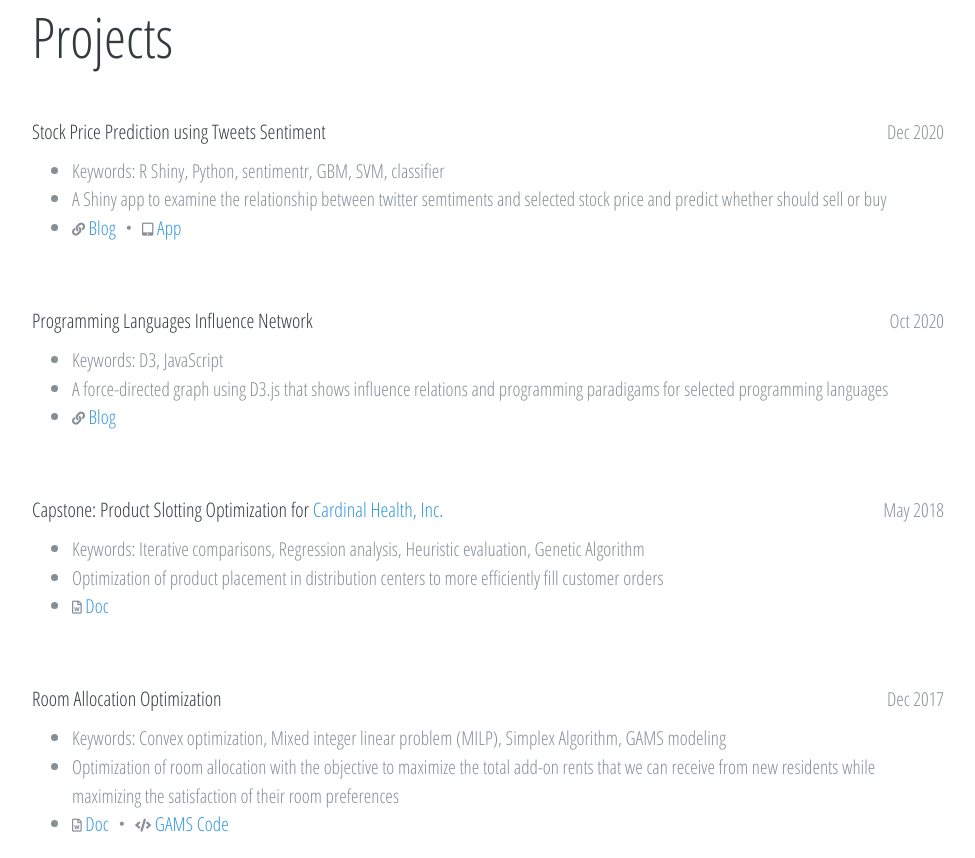
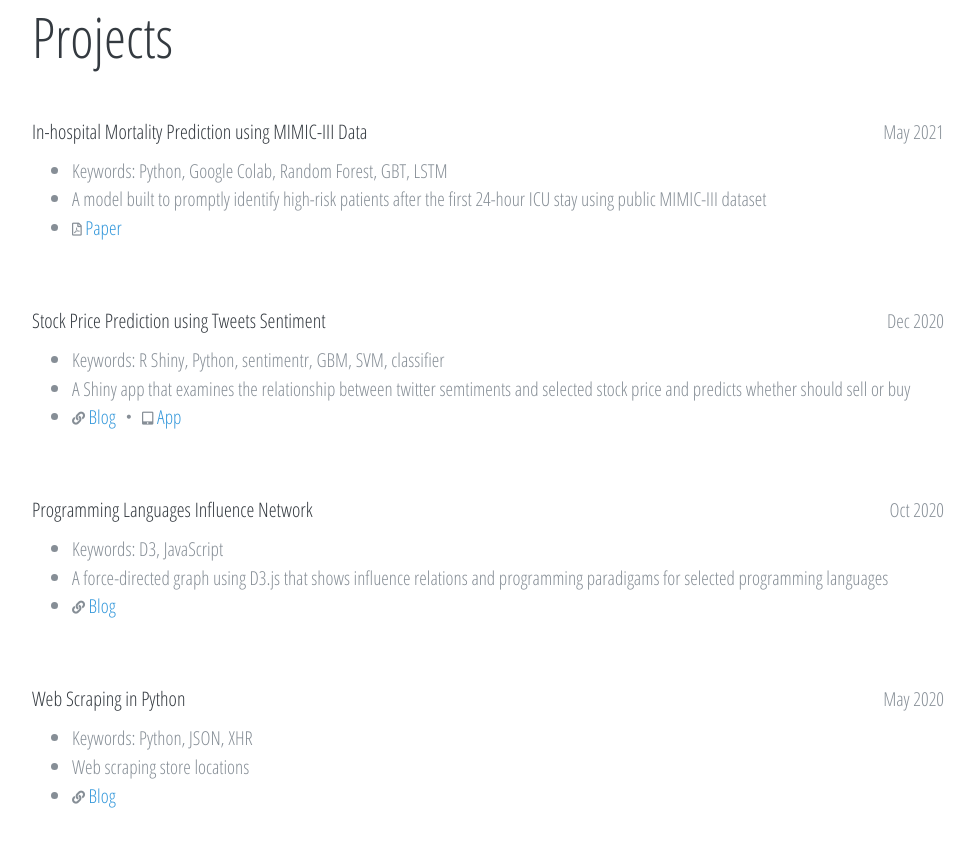
Before and after one commit to JeannieChen/JeannieChen.github.io, a plain HTML site: page index.html in a window 1280 px wide. Shown: the part 2833-3691 px from the top of the page, without its empty margins (288-1263 px from the left). Drawn offline with nearby package versions, Linux system fonts and the light colour scheme; a web font is replaced by a local one.

Commit message:
updated projects May 2021

```diff
--- a/index.html
+++ b/index.html
@@ -264,36 +264,34 @@
     </div>
 
 
-    <!-- 4. Project
-      <section class="resume-section p-3 p-lg-5 d-flex d-column">
-        <div class="my-auto">
-          <h2 class="mb-5"> Project & Blog </h2>
-          <a href="https://jeanniechen.github.io/blogs/">
-            <img class="shadow p-3 mb-5 bg-white rounded" src="img/blog.jpg">
-          </a>
-
-          <div class="col mb-4 d-flex">
-            <div class="card border-light shadow-sm">
-              <img src="img/yelpcamp.gif" class="card-img-top" alt="animated">
-              <div class="card-body">
-                <h5 class="card-title">
-                  <a href="https://guarded-river-63367.herokuapp.com/campgrounds">
-                    <i class="fal fa-link"></i> Yelp Camp
-                  </a>
-                </h5>
-                <p class="card-text"> A full stack app – Built for my Web Developer Bootcamp course on Udemy</p>
-              </div>
-            </div>
-          </div>
-
-      </section> -->
     <!-- 4. Project -->
     <div id="project">
       <section class="resume-section p-3 p-lg-5 d-flex flex-column">
         <div class="my-auto">
           <h2 class="mb-5">Projects</h2>
 
-          <!-- Project 5: Stock price prediction  -->
+
+          <!-- Project 7: In-hospital Mortality Prediction using MIMIC-III Data  -->
+          <div class="resume-item d-flex flex-column flex-md-row mb-5">
+            <div class="resume-content mr-auto">
+              <h5 class="title"> In-hospital Mortality Prediction using MIMIC-III Data </h5>
+              <div class="date">
+                <span class="text-primary">May 2021</span>
+              </div>
+              <ul class="resume-ul">
+                <li> Keywords: Python, Google Colab, Random Forest, GBT, LSTM</li>
+                <li> A model built to promptly identify high-risk patients after the first 24-hour
+                  ICU stay using public MIMIC-III dataset
+                </li>
+                <li>
+                  <i class="far fa-file-pdf"></i>
+                  <a href="https://drive.google.com/file/d/1dPKRryC7xEY0d6UBnx5EfKmfyObFa1z9/view?usp=sharing"> Paper </a>
+                </li>
+              </ul>
+            </div>
+          </div>
+
+          <!-- Project 6: Stock price prediction  -->
           <div class="resume-item d-flex flex-column flex-md-row mb-5">
             <div class="resume-content mr-auto">
               <h5 class="title"> Stock Price Prediction using Tweets Sentiment </h5>
@@ -302,8 +300,8 @@
               </div>
               <ul class="resume-ul">
                 <li> Keywords: R Shiny, Python, sentimentr, GBM, SVM, classifier</li>
-                <li> A Shiny app to examine the relationship between twitter semtiments and selected stock price and
-                  predict whether should sell or buy
+                <li> A Shiny app that examines the relationship between twitter semtiments and selected stock price and
+                  predicts whether should sell or buy
                 </li>
                 <li>
                   <i class="fas fa-link"></i>
@@ -315,7 +313,7 @@
             </div>
           </div>
 
-          <!-- Project 4: Languages Network D3  -->
+          <!-- Project 5: Languages Network D3  -->
           <div class="resume-item d-flex flex-column flex-md-row mb-5">
             <div class="resume-content mr-auto">
               <h5 class="title"> Programming Languages Influence Network </h5>
@@ -324,11 +322,31 @@
               </div>
               <ul class="resume-ul">
                 <li> Keywords: D3, JavaScript</li>
-                <li> A force-directed graph using D3.js that shows influence relations and programming paradigams for selected programming languages
+                <li> A force-directed graph using D3.js that shows influence relations and programming paradigams for
+                  selected programming languages
                 </li>
                 <li>
                   <i class="fas fa-link"></i>
                   <a href="https://jeanniechen.github.io/blogs/2020-09-25-force-directed-graph/"> Blog </a>
+                </li>
+              </ul>
+            </div>
+          </div>
+
+          <!-- Project 4: Web Scraping in Python  -->
+          <div class="resume-item d-flex flex-column flex-md-row mb-5">
+            <div class="resume-content mr-auto">
+              <h5 class="title"> Web Scraping in Python </h5>
+              <div class="date">
+                <span class="text-primary">May 2020</span>
+              </div>
+              <ul class="resume-ul">
+                <li> Keywords: Python, JSON, XHR </li>
+                <li> Web scraping store locations
+                </li>
+                <li>
+                  <i class="fas fa-link"></i>
+                  <a href="https://jeanniechen.github.io/blogs/2020-05-19-web-scraping/"> Blog </a>
                 </li>
               </ul>
             </div>
```
